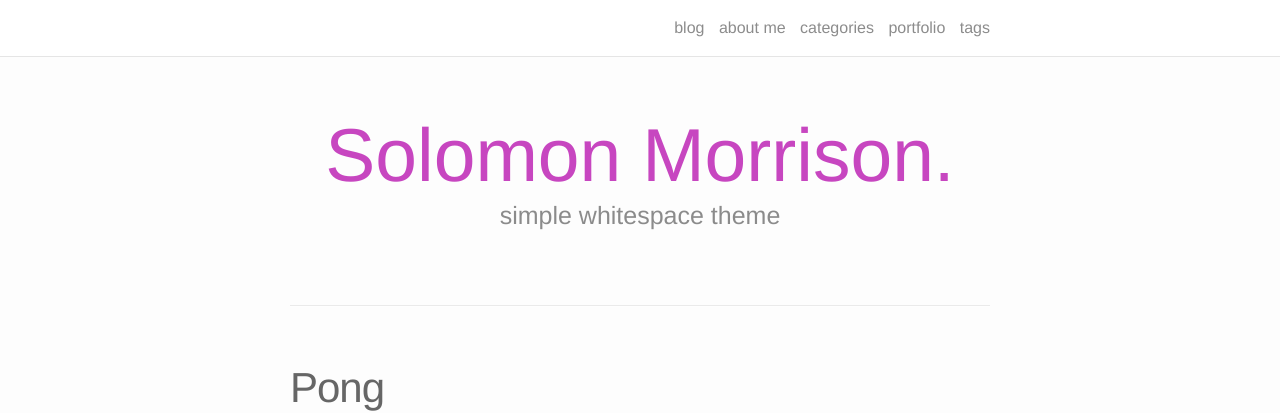
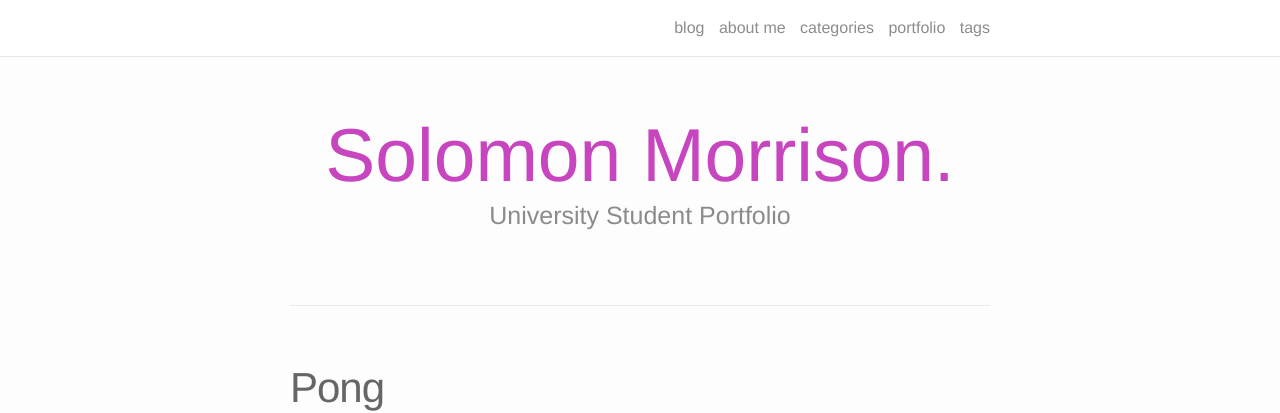
Before and after one commit to SoloMorris/SoloMorris.github.io, a Jekyll site: the page built from index.html, in a window 1280 px wide and 1347 px high. Shown: the top 413 px of the window. Built offline with Jekyll 4.4.1, drawn with Linux system fonts in a browser that asks for light colours; nearby versions of some CDN libraries; the list of posts is cut into pages by our own code.

Commit message:
Updated index header

```diff
--- a/index.html
+++ b/index.html
@@ -6,7 +6,7 @@ pagination:
 
 <div class="header-bar">
   <h1>Solomon Morrison.</h1>
-  <h2>simple whitespace theme</h2>
+  <h2>University Student Portfolio</h2>
   <br/>
   <hr>
   <br/>
```
